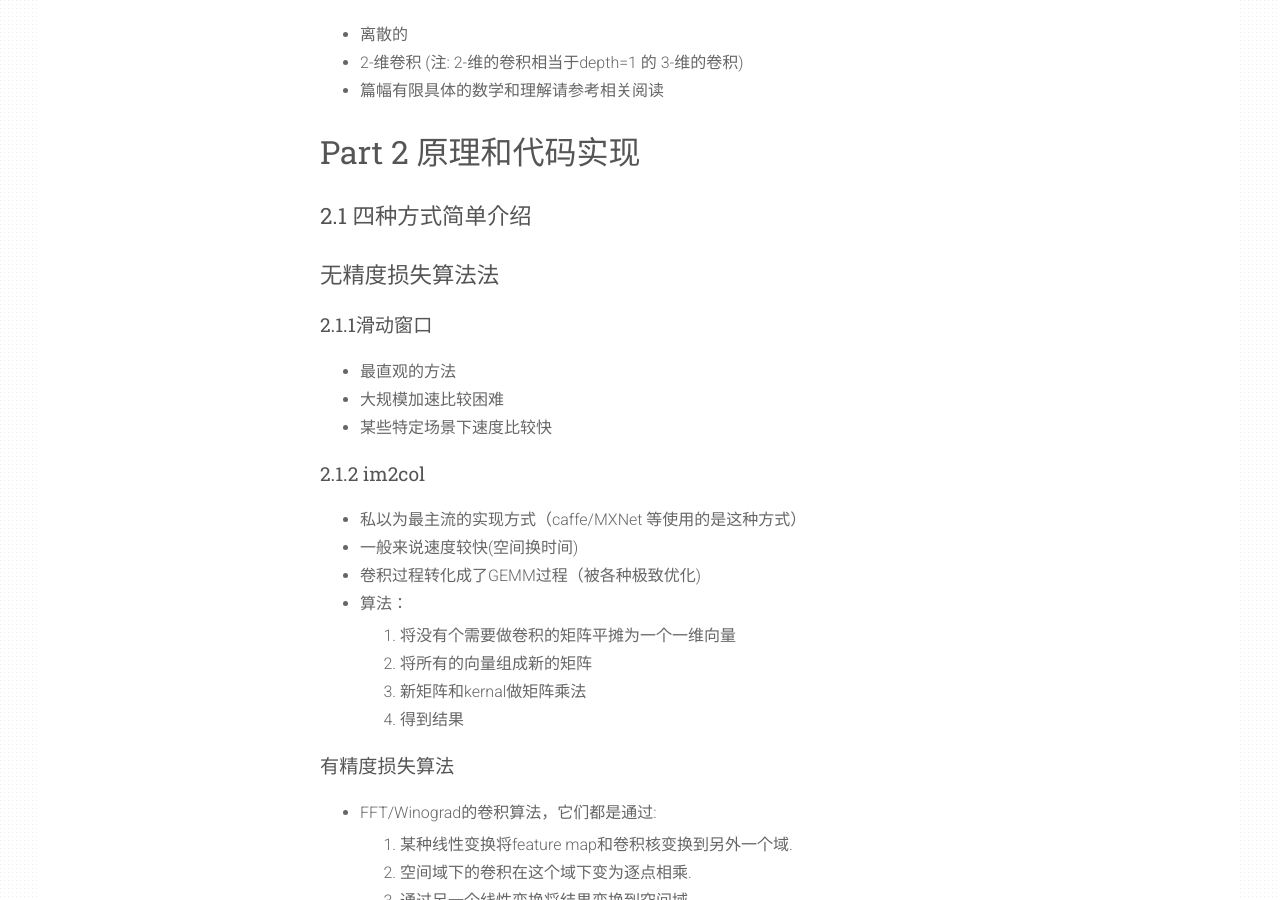
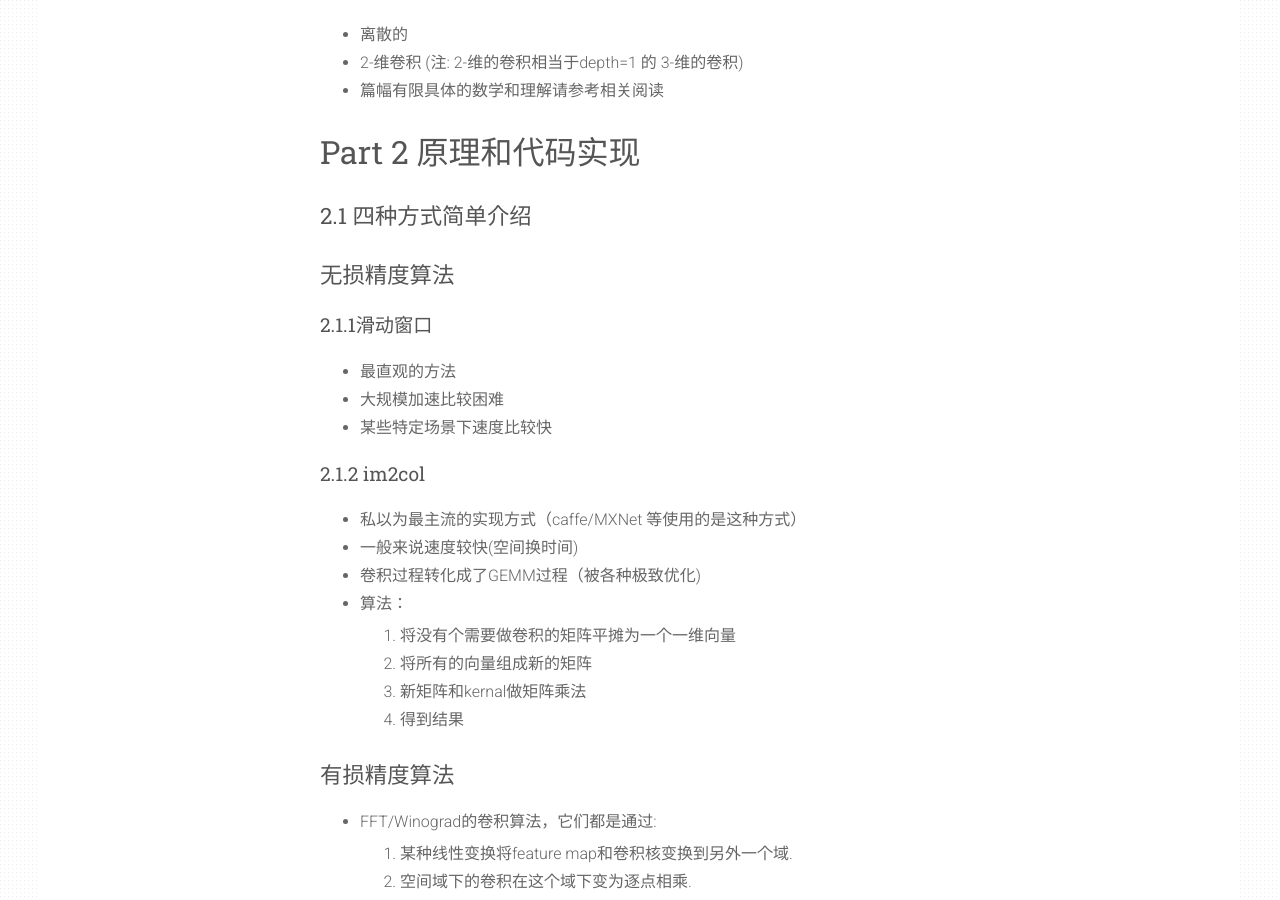
Before and after one commit to vincentweikey/vincentweikey.github.io, a Jekyll site: the page built from _posts/2018-10-05-understanding-convolution.md, in a window 1280 px wide and 900 px high, scrolled down 948 px. Built offline with Jekyll 4.4.1, drawn with Linux system fonts in a browser that asks for light colours.

Commit message:
add first post

```diff
--- a/_posts/2018-10-05-understanding-convolution.md
+++ b/_posts/2018-10-05-understanding-convolution.md
@@ -37,7 +37,7 @@ tags: [Theory,CNN]
 
 ### 2.1 四种方式简单介绍
 
-### 无精度损失算法法
+### 无损精度算法
 
 #### 2.1.1滑动窗口
 
@@ -56,7 +56,7 @@ tags: [Theory,CNN]
 	3. 新矩阵和kernal做矩阵乘法
 	4. 得到结果
 
-#### 有精度损失算法
+### 有损精度算法
 
 * FFT/Winograd的卷积算法，它们都是通过:
 
```
